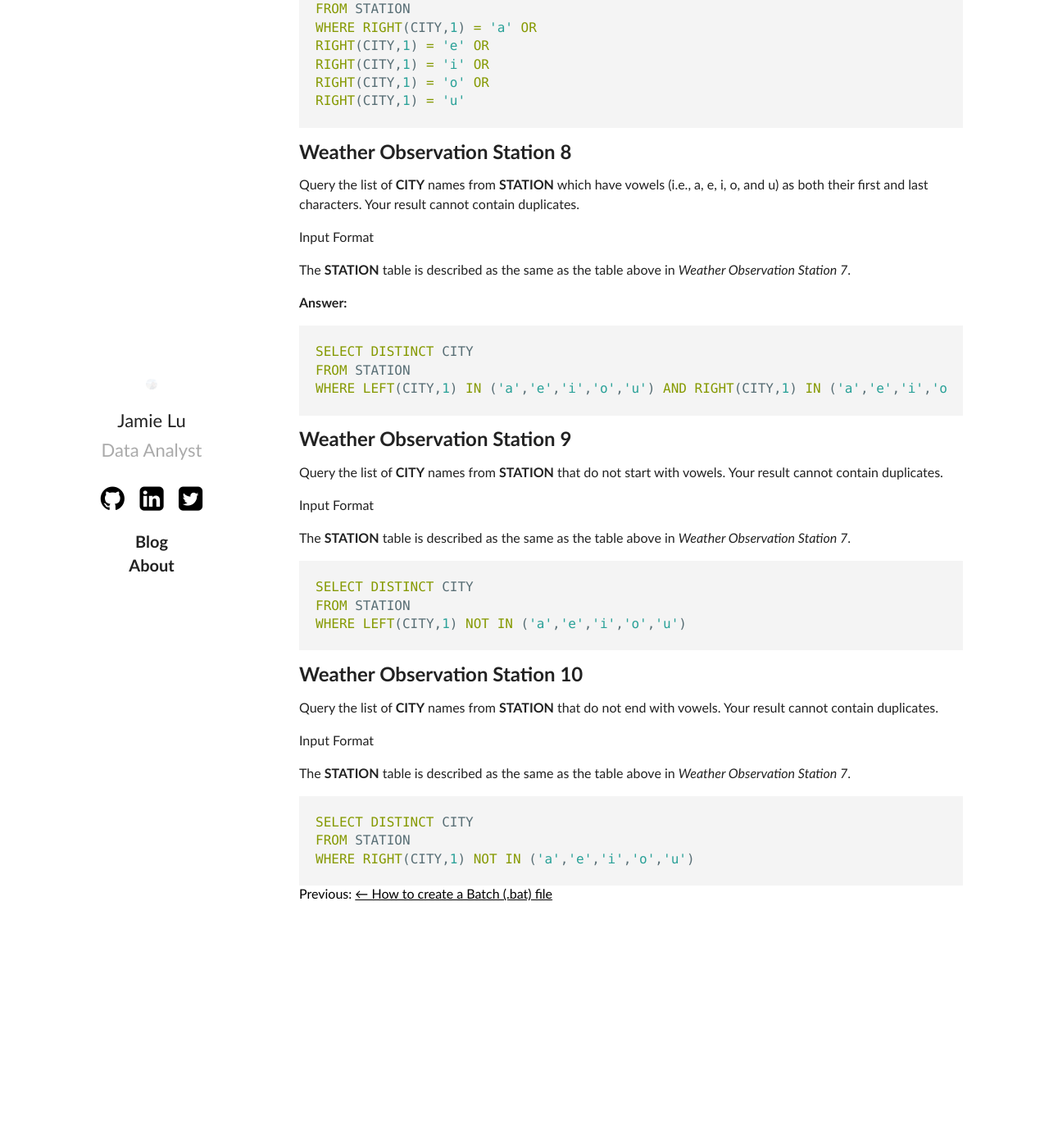
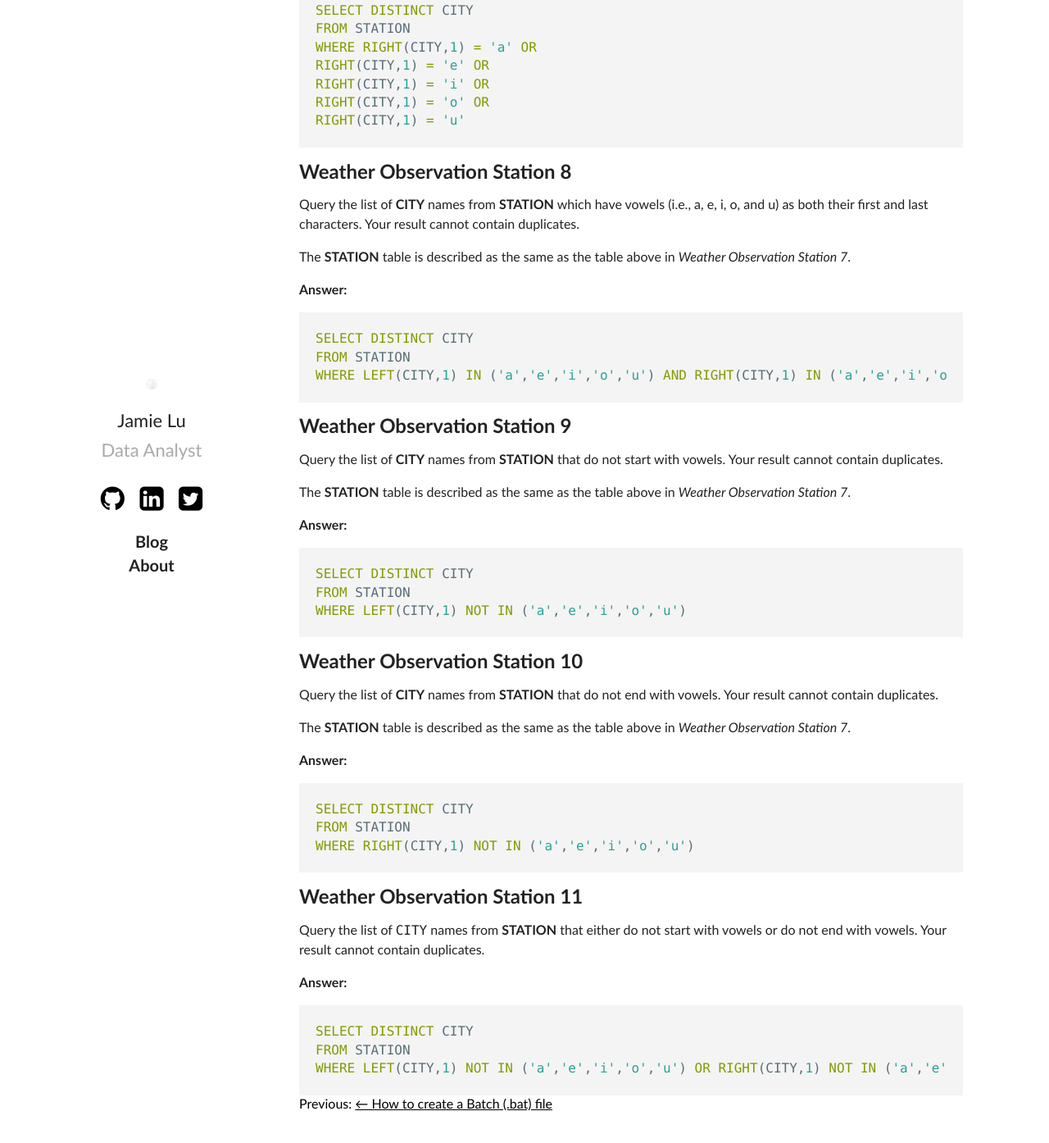
Before and after one commit to jamieqianhui/jamieqianhui.github.io, a Jekyll site: the page built from _posts/2021-05-08-HackerRank-Practice-Answers.markdown, in a window 1280 px wide and 1400 px high, scrolled down 1042 px. Shown: the top 1394 px of the window at 82% size. Built offline with Jekyll 4.4.1, drawn with Linux system fonts in a browser that asks for light colours; before the commit the page ends 2187 px from its top, so only the background shows below that; some of the changed text lies outside the part shown.

Commit message:
Update 2021-05-08-HackerRank-Practice-Answers.markdown

````diff
--- a/_posts/2021-05-08-HackerRank-Practice-Answers.markdown
+++ b/_posts/2021-05-08-HackerRank-Practice-Answers.markdown
@@ -22,7 +22,7 @@ Input Format
 The **STATION** table is described as follows:
 
  **Field** | **Type**
- ------- | ----------
+ |:------- | ----------:|
  ID  | NUMBER
  CITY  | VARCHAR2(21)
  STATE  | VARCHAR2(2)
@@ -53,8 +53,6 @@ RIGHT(CITY,1) = 'u'
 
 Query the list of **CITY** names from **STATION** which have vowels (i.e., a, e, i, o, and u) as both their first and last characters. Your result cannot contain duplicates.
 
-Input Format
-
 The **STATION** table is described as the same as the table above in *Weather Observation Station 7*.
 
 **Answer:**
@@ -69,10 +67,9 @@ WHERE LEFT(CITY,1) IN ('a','e','i','o','u') AND RIGHT(CITY,1) IN ('a','e','i','o
 
 Query the list of **CITY** names from **STATION** that do not start with vowels. Your result cannot contain duplicates.
 
-Input Format
-
 The **STATION** table is described as the same as the table above in *Weather Observation Station 7*.
 
+**Answer:**
 ```sql
 SELECT DISTINCT CITY
 FROM STATION
@@ -84,12 +81,22 @@ WHERE LEFT(CITY,1) NOT IN ('a','e','i','o','u')
 
 Query the list of **CITY** names from **STATION** that do not end with vowels. Your result cannot contain duplicates.
 
-Input Format
-
 The **STATION** table is described as the same as the table above in *Weather Observation Station 7*.
 
+**Answer:**
 ```sql
 SELECT DISTINCT CITY
 FROM STATION
 WHERE RIGHT(CITY,1) NOT IN ('a','e','i','o','u')
 ```
+
+## Weather Observation Station 11
+
+Query the list of `CITY` names from **STATION** that either do not start with vowels or do not end with vowels. Your result cannot contain duplicates.
+
+**Answer:**
+```sql
+SELECT DISTINCT CITY
+FROM STATION
+WHERE LEFT(CITY,1) NOT IN ('a','e','i','o','u') OR RIGHT(CITY,1) NOT IN ('a','e','i','o','u')
+```
````
